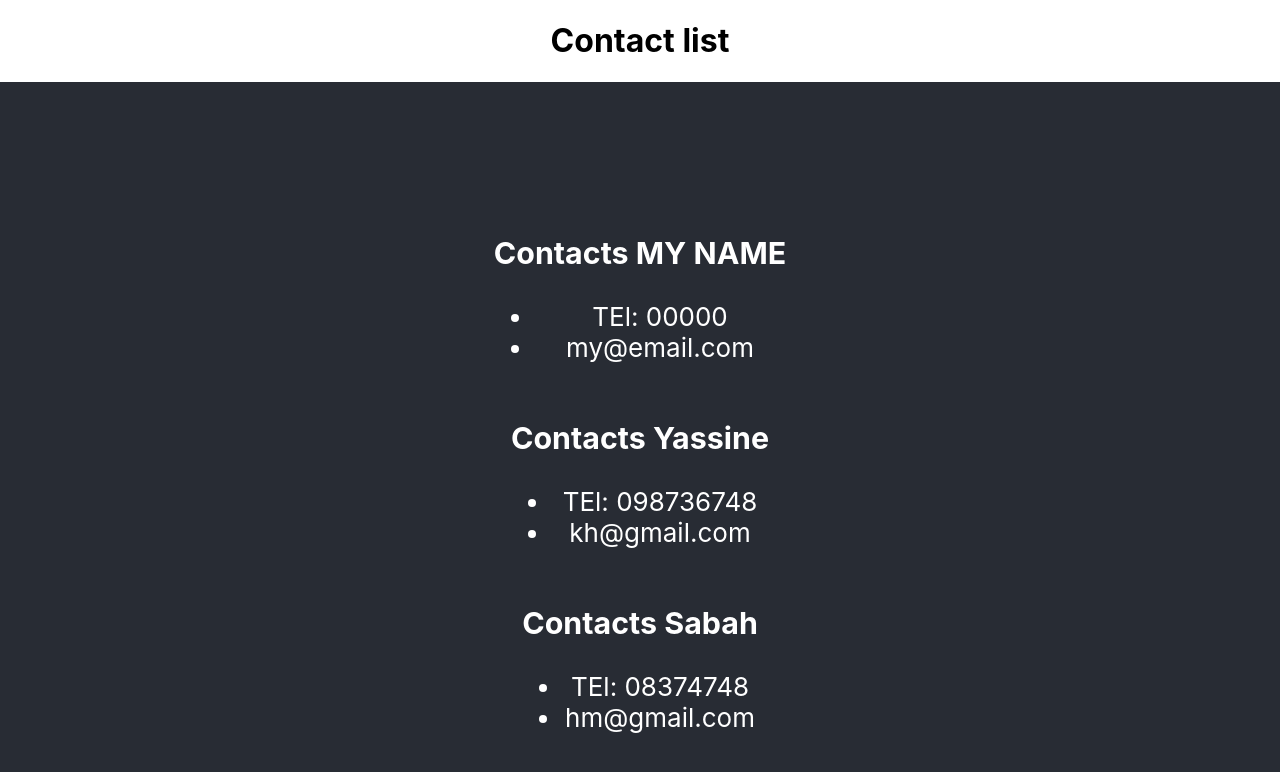
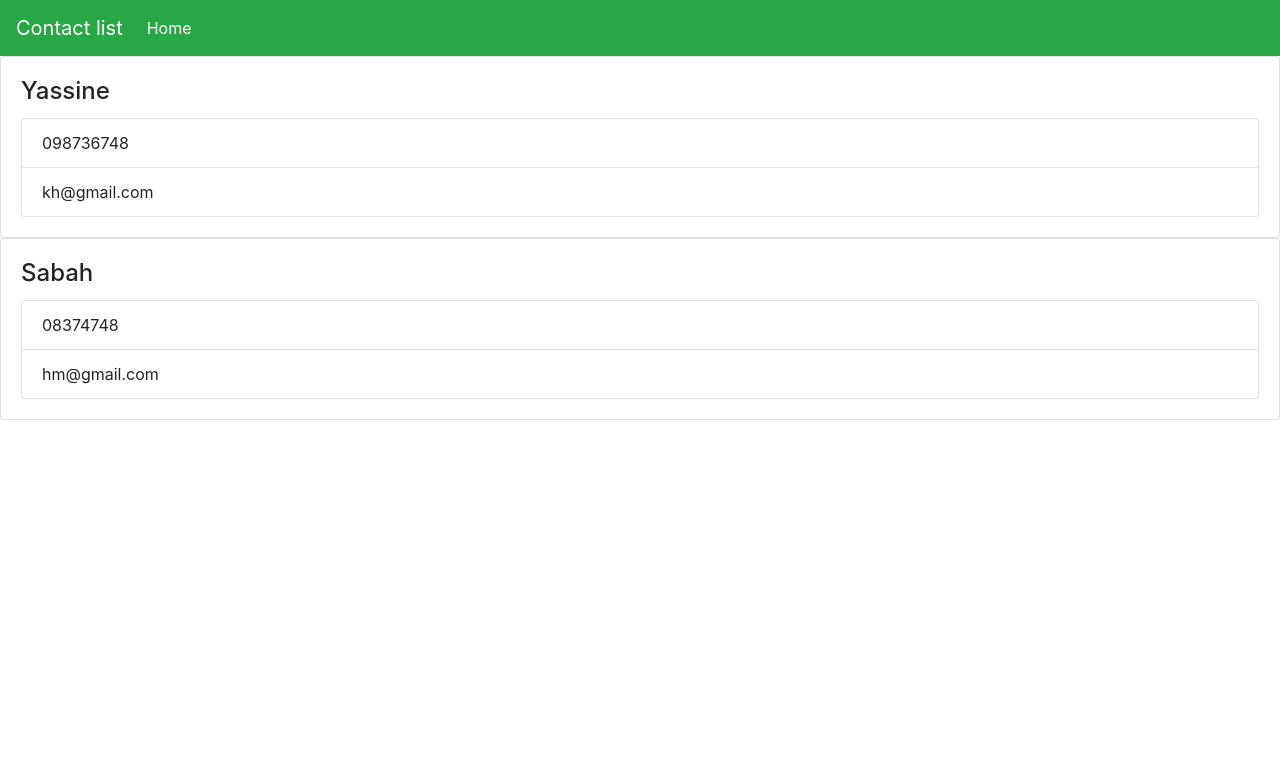
Before and after one commit to Ya27cine/client-panel-react, a React (Create React App) app: page / in a window 1280 px wide. Shown: the top 772 px of the page. Built offline with nearby package versions, Linux system fonts and the light colour scheme.

Commit message:
ADD BOOTSTRAP

```diff
--- a/package.json
+++ b/package.json
@@ -6,7 +6,9 @@
     "@testing-library/jest-dom": "^5.16.2",
     "@testing-library/react": "^12.1.3",
     "@testing-library/user-event": "^13.5.0",
+    "bootstrap": "^4.2.1",
     "react": "^17.0.2",
+    "react-bootstrap": "^2.1.2",
     "react-dom": "^17.0.2",
     "react-scripts": "5.0.0",
     "web-vitals": "^2.1.4"
--- a/src/App.js
+++ b/src/App.js
@@ -1,22 +1,17 @@
 import logo from './logo.svg';
-import './App.css';
 import Navbar from './components/Navbar';
 import Contact from './components/Contact';
+import 'bootstrap/dist/css/bootstrap.min.css'
+
 
 function App() {
   return (
     <div className="App">
       <Navbar title="Contact list" />
 
-      <header className="App-header">
-        <Contact />
-        <Contact name="Yassine" tel="098736748" email="kh@gmail.com" />
-        <Contact name="Sabah" tel="08374748" email="hm@gmail.com" />
-
-
-      </header>
+      <Contact name="Yassine" tel="098736748" email="kh@gmail.com" />
+      <Contact name="Sabah" tel="08374748" email="hm@gmail.com" />
     </div >
   );
 }
-
 export default App;
--- a/src/components/Contact.js
+++ b/src/components/Contact.js
@@ -7,12 +7,17 @@ class Contact extends Component {
     render() {
         const { name, tel, email } = this.props;
         return (
-            <div>
-                <h3> Contacts {name}</h3>
-                <ul>
-                    <li>TEl: {tel}</li>
-                    <li>{email}</li>
-                </ul>
+            <div className="card">
+                <div className="card-body">
+                    <h4 className="card-title">{name}</h4>
+                    <div className="card-text">
+                        <ul className="list-group">
+                            <li className="list-group-item">{tel}</li>
+                            <li className="list-group-item">{email}</li>
+
+                        </ul>
+                    </div>
+                </div>
             </div>
         )
     }
--- a/src/components/Navbar.js
+++ b/src/components/Navbar.js
@@ -5,9 +5,18 @@ import PropTypes from 'prop-types'
 const Navbar = (args) => {
     const { title } = args;
     return (
-        <div>
-            <h1>{title}</h1>
-        </div>
+        <nav className="navbar navbar-expand-sm navbar-dark bg-success">
+            <a className="navbar-brand" href="#">{title}</a>
+
+            <ul className="navbar-nav mr-auto mt-2 mt-lg-0">
+                <li className="nav-item active">
+                    <a className="nav-link" href="#">Home <span className="sr-only">(current)</span></a>
+                </li>
+
+
+            </ul>
+
+        </nav>
     )
 }
 
```
Also changed, not shown: 1 other file (tests, documents, lock files or other folders).
